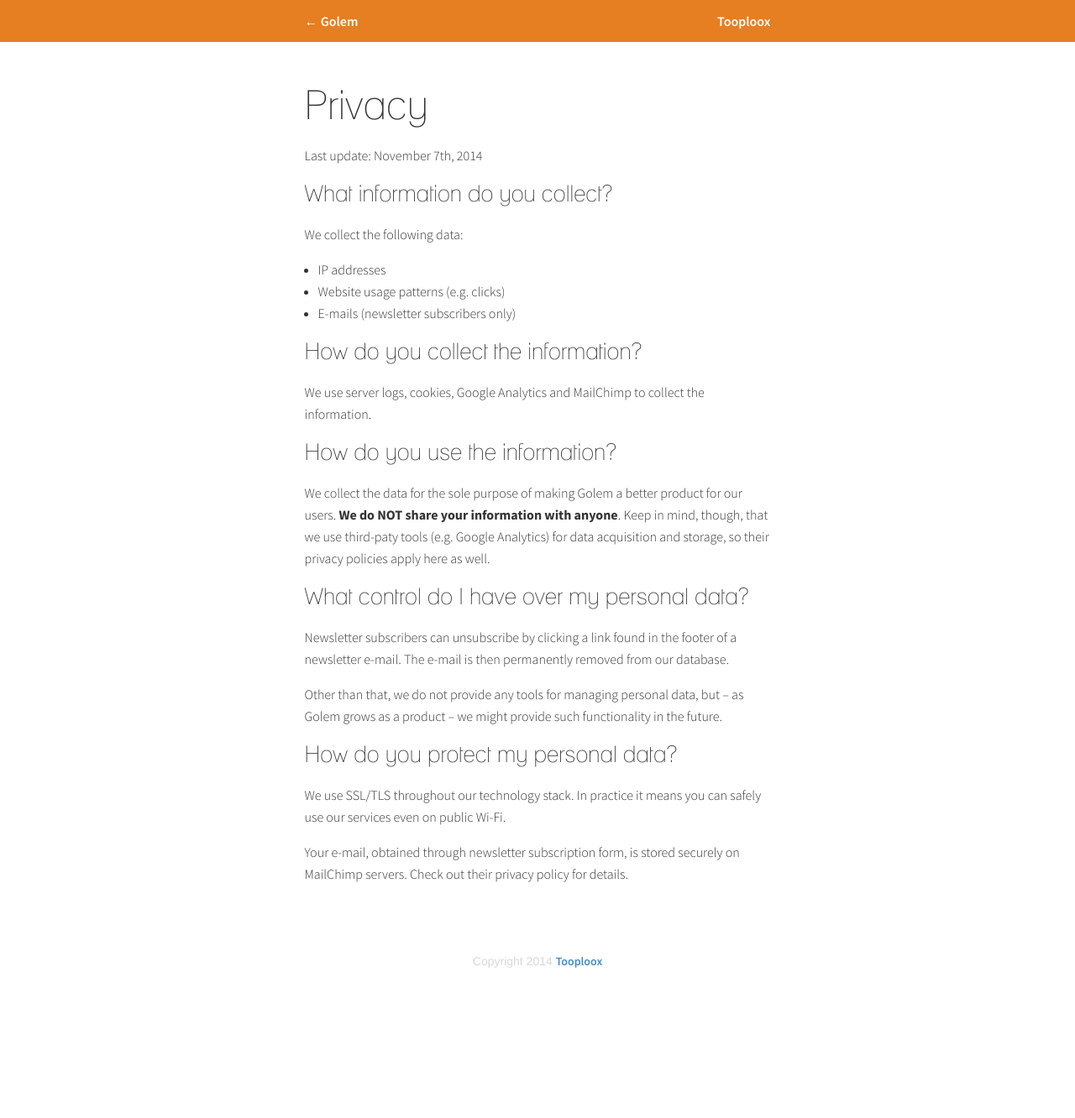
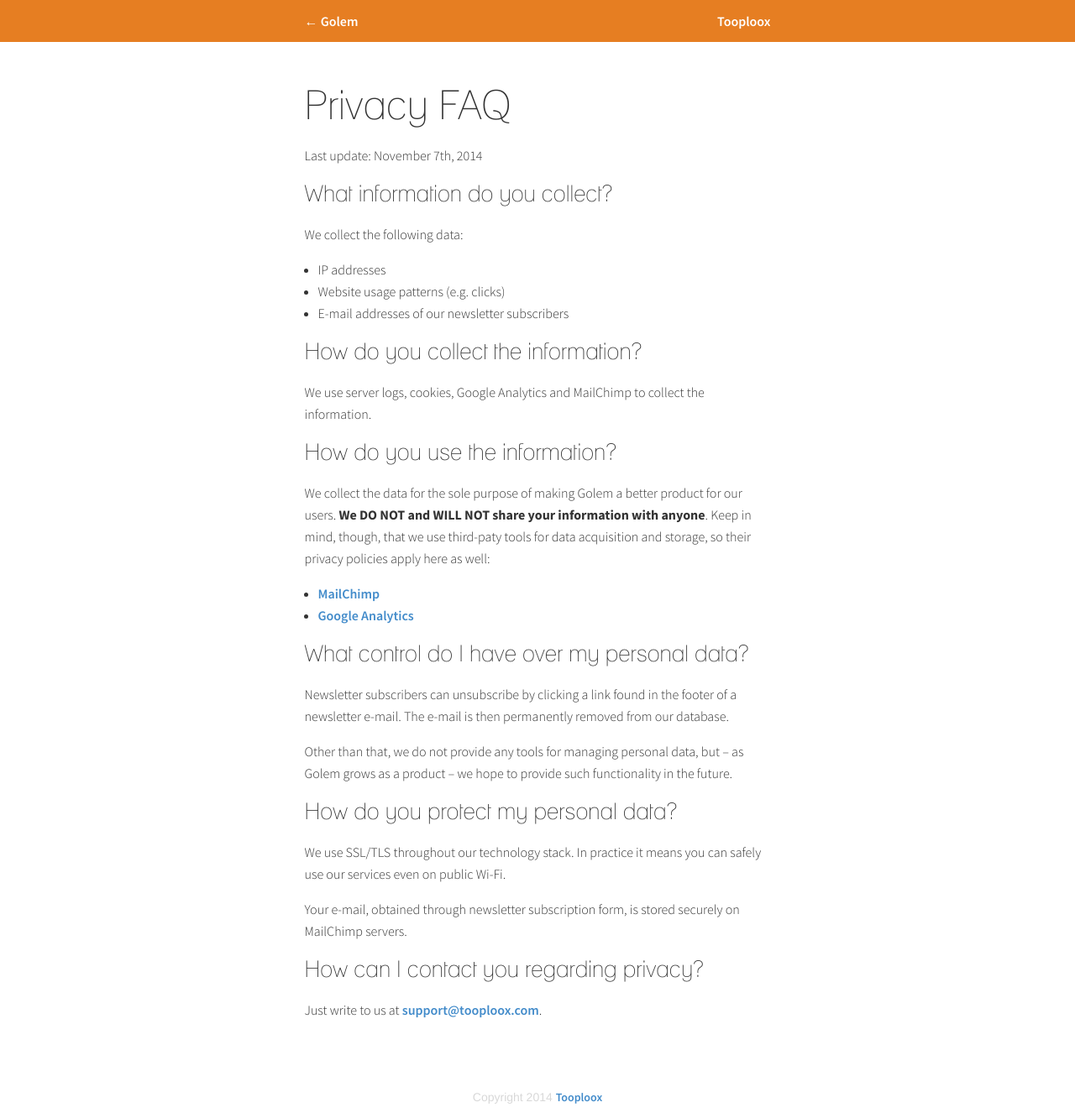
Before and after one commit to mandino69/golemapp.github.io, a Jekyll site: the page built from privacy/index.md, in a window 1280 px wide. Shown: the whole page at 84% size. Built offline with Jekyll 4.4.1, drawn with Linux system fonts in a browser that asks for light colours; before the commit the page ends 1170 px from its top, so only the background shows below that.

Commit message:
Updated privacy FAQ according to recent feedback.

```diff
--- a/privacy/index.md
+++ b/privacy/index.md
@@ -5,7 +5,7 @@
 keywords: golem,tooploox,privacy,privacy policy
 ---
 
-# Privacy
+# Privacy FAQ
 
 Last update: November 7th, 2014
 
@@ -15,7 +15,7 @@
 
 * IP addresses
 * Website usage patterns (e.g. clicks)
-* E-mails (newsletter subscribers only)
+* E-mail addresses of our newsletter subscribers
 
 ### How do you collect the information?
 
@@ -25,9 +25,12 @@
 ### How do you use the information?
 
 We collect the data for the sole purpose of making Golem a better product for
-our users. <strong>We do NOT share your information with anyone</strong>. Keep
-in mind, though, that we use third-paty tools (e.g. Google Analytics) for data
-acquisition and storage, so their privacy policies apply here as well.
+our users. <strong>We DO NOT and WILL NOT share your information with anyone</strong>. Keep
+in mind, though, that we use third-paty tools for data acquisition and storage,
+so their privacy policies apply here as well:
+
+* [MailChimp](http://mailchimp.com/legal)
+* [Google Analytics](http://www.google.com/intl/en/policies)
 
 ### What control do I have over my personal data?
 
@@ -36,7 +39,7 @@
 database.
 
 Other than that, we do not provide any tools for managing personal data, but –
-as Golem grows as a product – we might provide such functionality in the
+as Golem grows as a product – we hope to provide such functionality in the
 future.
 
 ### How do you protect my personal data?
@@ -45,4 +48,8 @@
 safely use our services even on public Wi-Fi.
 
 Your e-mail, obtained through newsletter subscription form, is stored securely
-on MailChimp servers. Check out their privacy policy for details.
+on MailChimp servers.
+
+### How can I contact you regarding privacy?
+
+Just write to us at [support@tooploox.com](support@tooploox.com Tooploox – support e-mail).
```
